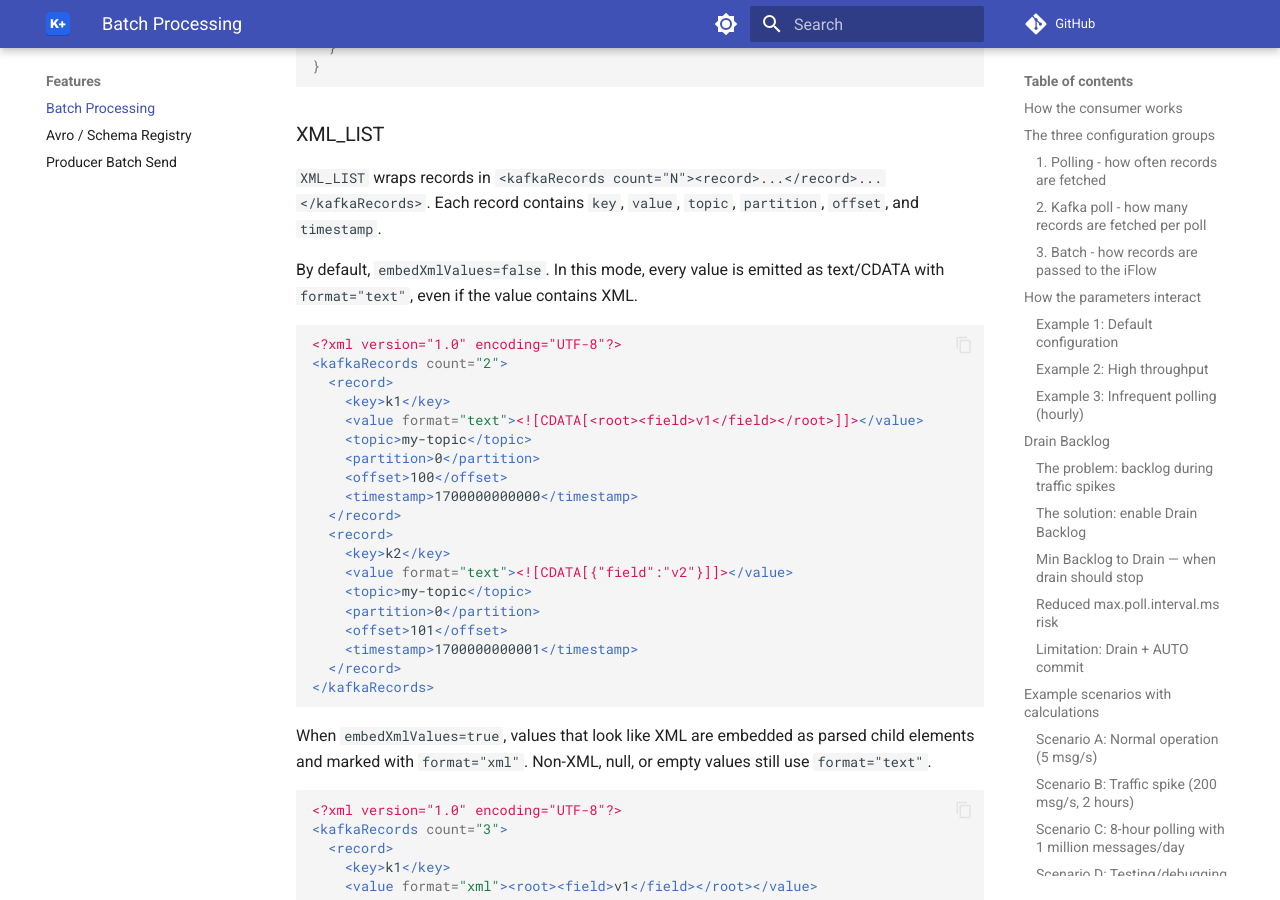
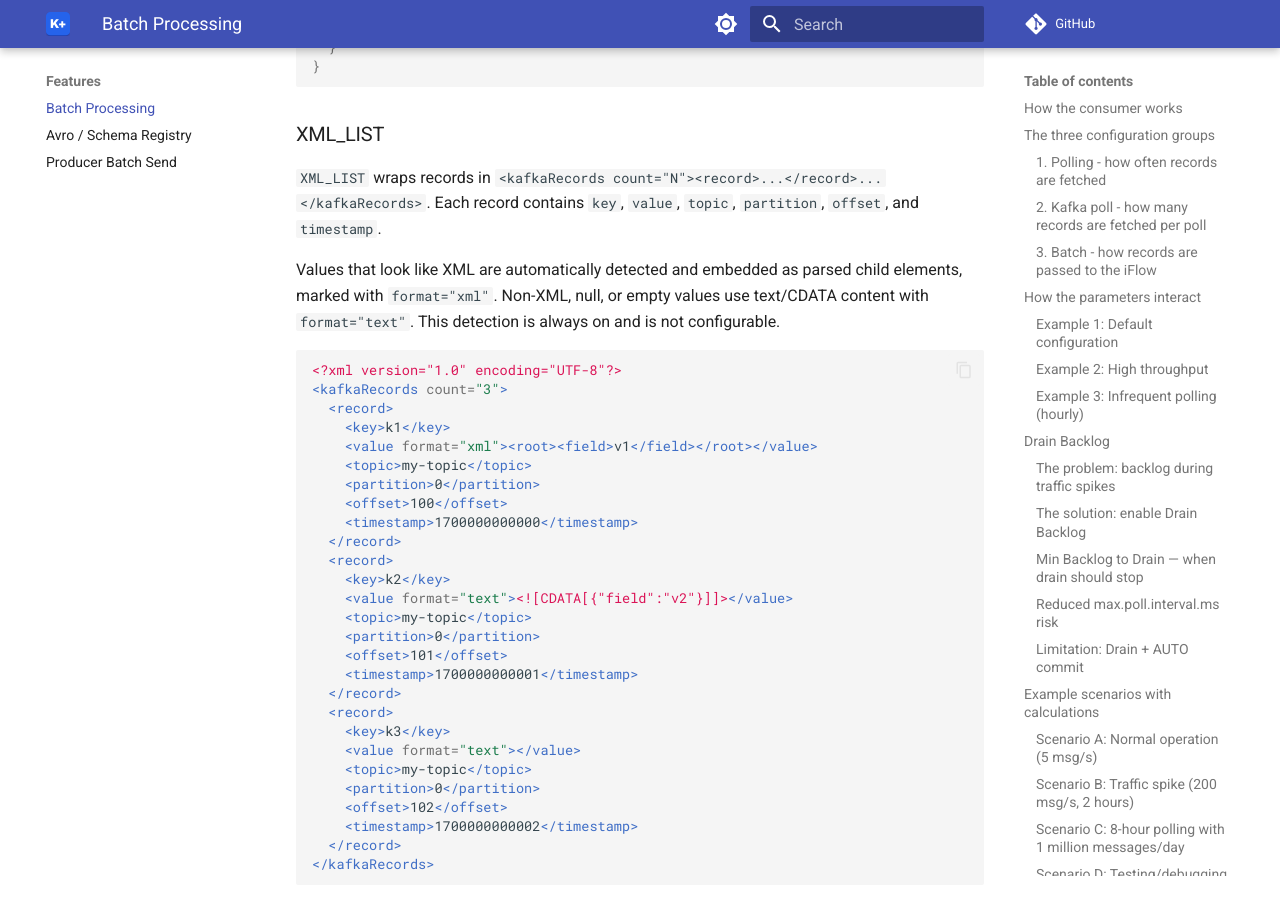
Before and after one commit to FinkeFlo/cpi-kafka-adapter-plus, an MkDocs documentation site: the page built from docs/features/batch-processing.md, in a window 1280 px wide and 900 px high, scrolled down 11123 px. Built offline with MkDocs 1.6.1 and Material for MkDocs 9.7.7, drawn with Linux system fonts in a browser that asks for light colours; comment, search, counter and statistics services are not loaded; some of the changed text lies outside the part shown.

Commit message:
fix: remove dead embedXmlValues endpoint property (#89)
The embedXmlValues field on CpiKafkaPlusEndpoint was never read by the
XML_LIST batch formatting call site in RecordProcessor.java (which
passes a hardcoded true to BatchFormatter.toXml) and had no UI field
in metadata-receiver-1.0.0.xml, making the property dead code.

The actual, always-on behavior (auto-detect: XML-looking values are
embedded as child elements, everything else falls back to CDATA text)
is intentional and unchanged. Removed the unused property, its test,
and updated docs to describe the always-on auto-detect behavior
instead of a non-functional toggle.

````diff
--- a/docs/features/batch-processing.md
+++ b/docs/features/batch-processing.md
@@ -359,31 +359,7 @@ numbers.
 
 `XML_LIST` wraps records in `<kafkaRecords count="N"><record>...</record>...</kafkaRecords>`. Each record contains `key`, `value`, `topic`, `partition`, `offset`, and `timestamp`.
 
-By default, `embedXmlValues=false`. In this mode, every value is emitted as text/CDATA with `format="text"`, even if the value contains XML.
-
-```xml
-<?xml version="1.0" encoding="UTF-8"?>
-<kafkaRecords count="2">
-  <record>
-    <key>k1</key>
-    <value format="text"><![CDATA[<root><field>v1</field></root>]]></value>
-    <topic>my-topic</topic>
-    <partition>0</partition>
-    <offset>100</offset>
-    <timestamp>1700000000000</timestamp>
-  </record>
-  <record>
-    <key>k2</key>
-    <value format="text"><![CDATA[{"field":"v2"}]]></value>
-    <topic>my-topic</topic>
-    <partition>0</partition>
-    <offset>101</offset>
-    <timestamp>1700000000001</timestamp>
-  </record>
-</kafkaRecords>
-```
-
-When `embedXmlValues=true`, values that look like XML are embedded as parsed child elements and marked with `format="xml"`. Non-XML, null, or empty values still use `format="text"`.
+Values that look like XML are automatically detected and embedded as parsed child elements, marked with `format="xml"`. Non-XML, null, or empty values use text/CDATA content with `format="text"`. This detection is always on and is not configurable.
 
 ```xml
 <?xml version="1.0" encoding="UTF-8"?>
@@ -428,7 +404,7 @@ flowchart TD
 Alternative filter: `/kafkaRecords/record[value/@format='xml']` to process only XML records.
 
 !!! warning "XML well-formedness"
-    XML values must be well-formed when `embedXmlValues=true`. The adapter only uses a lightweight check before embedding; malformed XML content can make the batch XML invalid.
+    XML values that look like XML must be well-formed. The adapter only uses a lightweight check before embedding; malformed XML content can make the batch XML invalid.
 
 ### SPLIT_EXCHANGES
 
````
Also changed, not shown: CHANGELOG.md (+2 -0 lines), docs/configuration.md (+1 -2 lines), 3 other files.
